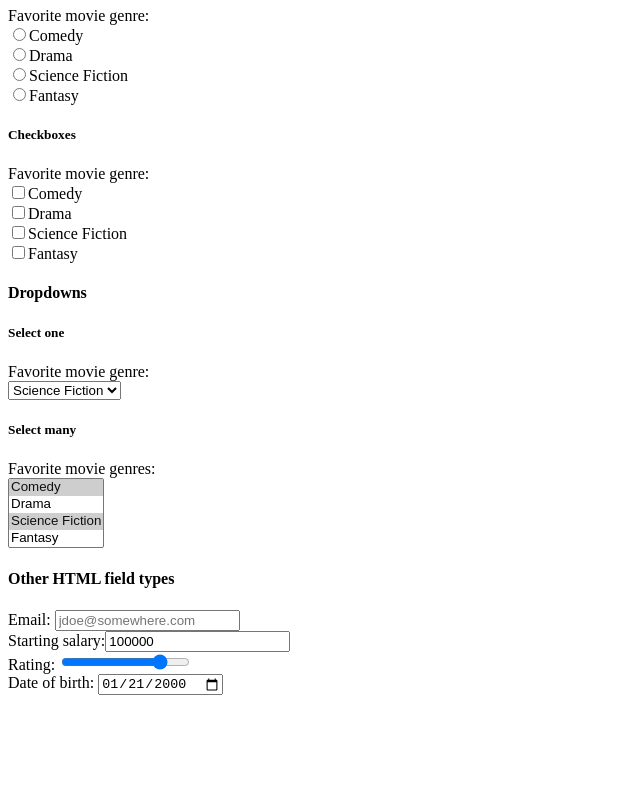
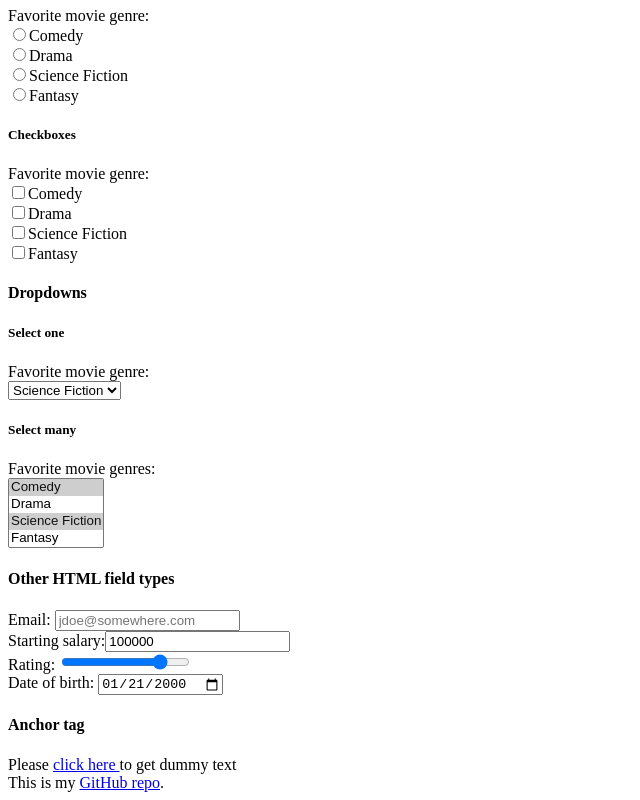
Before and after one commit to ynwtnb/kanbas-react-web-app-cs5610-fa24, a React (Create React App) app: page / in a window 1280 px wide. Shown: the part 2835-3635 px from the top of the page, without its empty margins (0-640 px from the left). Before the commit the page ends 3538 px from the top, so only its background shows below. Built offline with nearby package versions, Linux system fonts and the light colour scheme; the HTML template or start-up script is replaced by a standard one.

Commit message:
Added 2.12 Anchor Tag

```diff
--- a/src/Labs/Lab1/index.tsx
+++ b/src/Labs/Lab1/index.tsx
@@ -282,6 +282,10 @@ export default function Lab1() {
                         id="wd-text-fields-dob"
                         value="2000-01-21"/><br/>
                 </form>
+
+                <h4>Anchor tag</h4>
+                Please <a id="wd-lipsum" href="https://www.lipsum.com"> click here </a> to get dummy text<br/>
+                This is my <a id = "wd-github" href = "https://github.com/ynwtnb/kanbas-react-web-app-cs5610-fa24">GitHub repo</a>.
             </div>
 
         </div>
```
